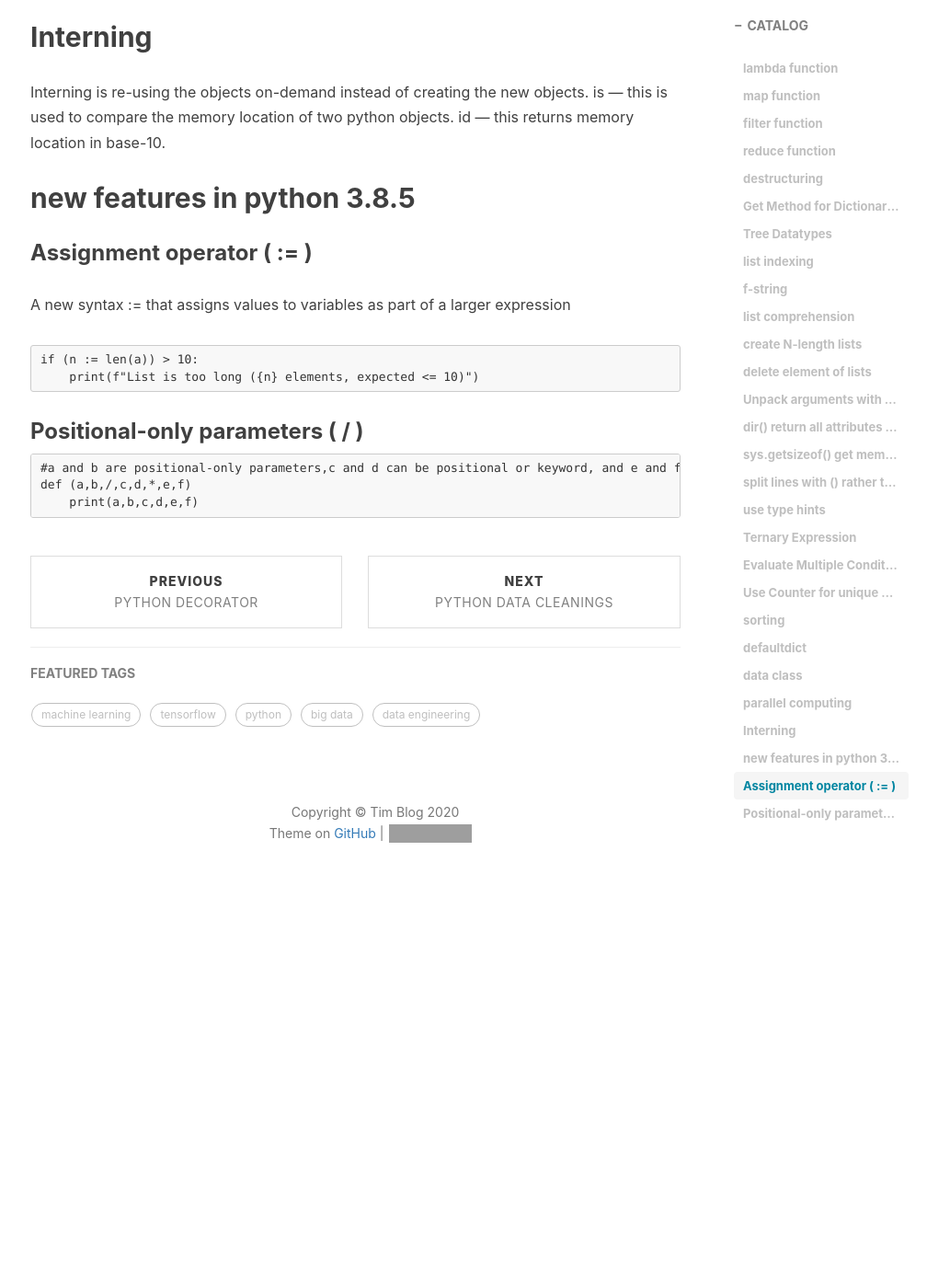
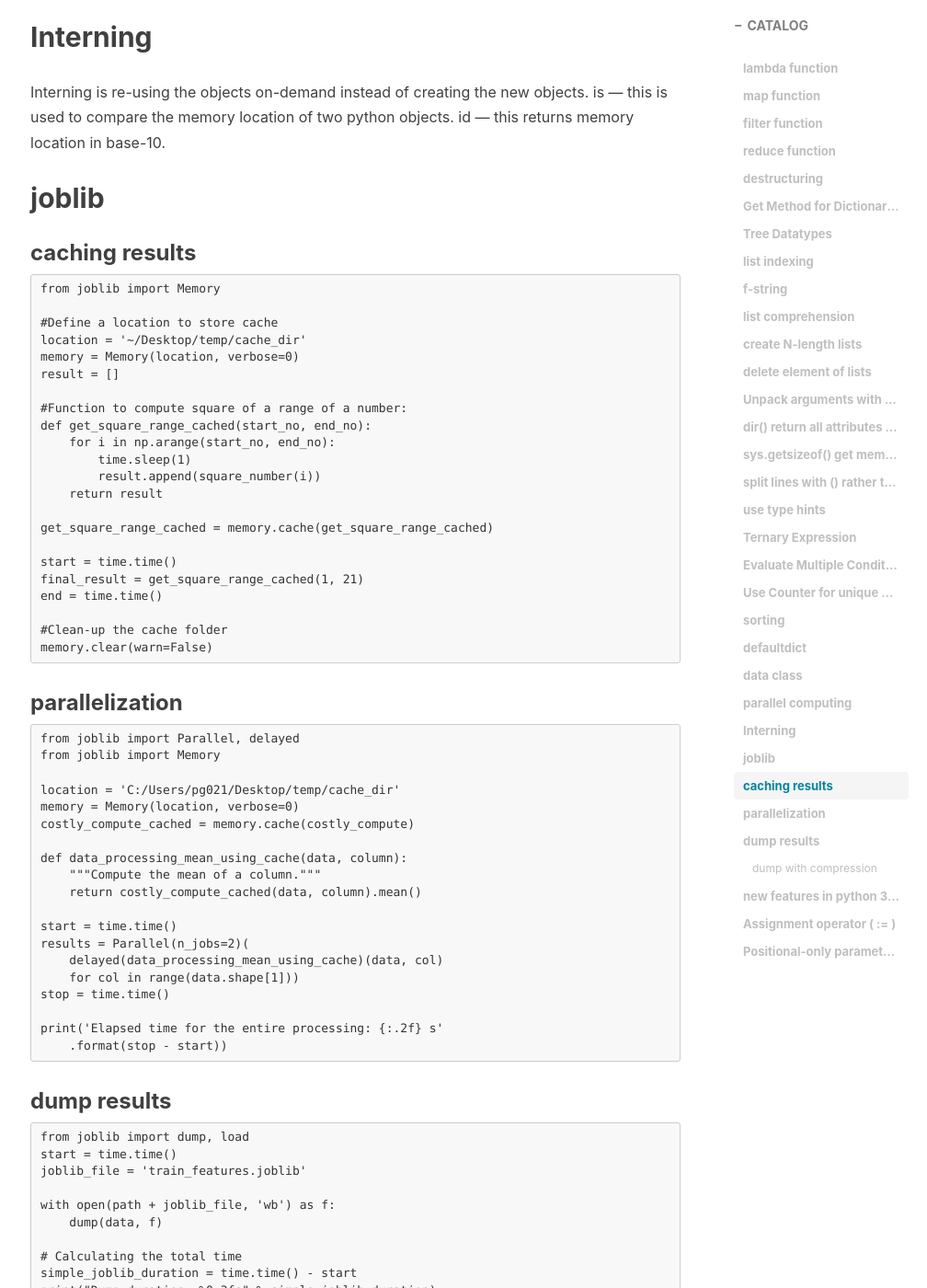
Before and after one commit to neverset123/YWHome, a Jekyll site: the page built from _posts/2020-06-14-Python Tips.md, in a window 1280 px wide and 1400 px high, scrolled down 5504 px. Shown: the whole window at 92% size, without its empty margins (232-1240 px from the left). Built offline with Jekyll 4.4.1, drawn with Linux system fonts in a browser that asks for light colours; nearby versions of some CDN libraries; comment, search, counter and statistics services are not loaded; before the commit the page ends 6514 px from its top, so only the background shows below that; some of the changed text lies outside the part shown; grey boxes are pictures that could not be loaded.

```diff
--- a/_posts/2020-06-14-Python Tips.md
+++ b/_posts/2020-06-14-Python Tips.md
@@ -219,6 +219,89 @@
 is — this is used to compare the memory location of two python objects.
 id — this returns memory location in base-10.
 
+## joblib
+### caching results
+
+    from joblib import Memory
+
+    #Define a location to store cache
+    location = '~/Desktop/temp/cache_dir'
+    memory = Memory(location, verbose=0)
+    result = []
+
+    #Function to compute square of a range of a number:
+    def get_square_range_cached(start_no, end_no):
+        for i in np.arange(start_no, end_no):
+            time.sleep(1)
+            result.append(square_number(i))
+        return result
+
+    get_square_range_cached = memory.cache(get_square_range_cached)
+
+    start = time.time()
+    final_result = get_square_range_cached(1, 21)
+    end = time.time()
+
+    #Clean-up the cache folder
+    memory.clear(warn=False)
+
+### parallelization
+
+    from joblib import Parallel, delayed
+    from joblib import Memory
+
+    location = 'C:/Users/pg021/Desktop/temp/cache_dir'
+    memory = Memory(location, verbose=0)
+    costly_compute_cached = memory.cache(costly_compute)
+
+    def data_processing_mean_using_cache(data, column):
+        """Compute the mean of a column."""
+        return costly_compute_cached(data, column).mean()
+
+    start = time.time()
+    results = Parallel(n_jobs=2)(
+        delayed(data_processing_mean_using_cache)(data, col)
+        for col in range(data.shape[1]))
+    stop = time.time()
+
+    print('Elapsed time for the entire processing: {:.2f} s'
+        .format(stop - start))
+
+### dump results
+
+    from joblib import dump, load
+    start = time.time()
+    joblib_file = 'train_features.joblib'
+
+    with open(path + joblib_file, 'wb') as f:
+        dump(data, f)
+
+    # Calculating the total time
+    simple_joblib_duration = time.time() - start
+    print("Dump duration: %0.3fs" % simple_joblib_duration)
+
+    start = time.time()
+    with open(path + joblib_file, 'wb') as f:
+        load(data, f)
+
+    # Calculating the total time
+    simple_joblib_duration = time.time() - start
+    print("Dump duration: %0.3fs" % simple_joblib_duration)
+
+#### dump with compression
+
+    start = time.time()
+    joblib_file = '/train_features.joblib'
+
+    # Dumping the file in the zlib compression format
+    with open(path + joblib_file, 'wb') as f:
+        dump(data, f, compress='zlib')
+
+    simple_joblib_duration = time.time() - start
+
+    # Total time taken to dump
+    print("Zlib dump duration: %0.3fs" % simple_joblib_duration)
+
 ## new features in python 3.8.5
 
 ### Assignment operator ( := )
```
Also changed, not shown: _posts/2020-07-12-Python data cleaning.md (+31 -0 lines), _posts/2020-09-20-CI&CD.md (added, +129 -0 lines), _posts/2020-09-20-Python Pandas.md (added, +30 -0 lines).
